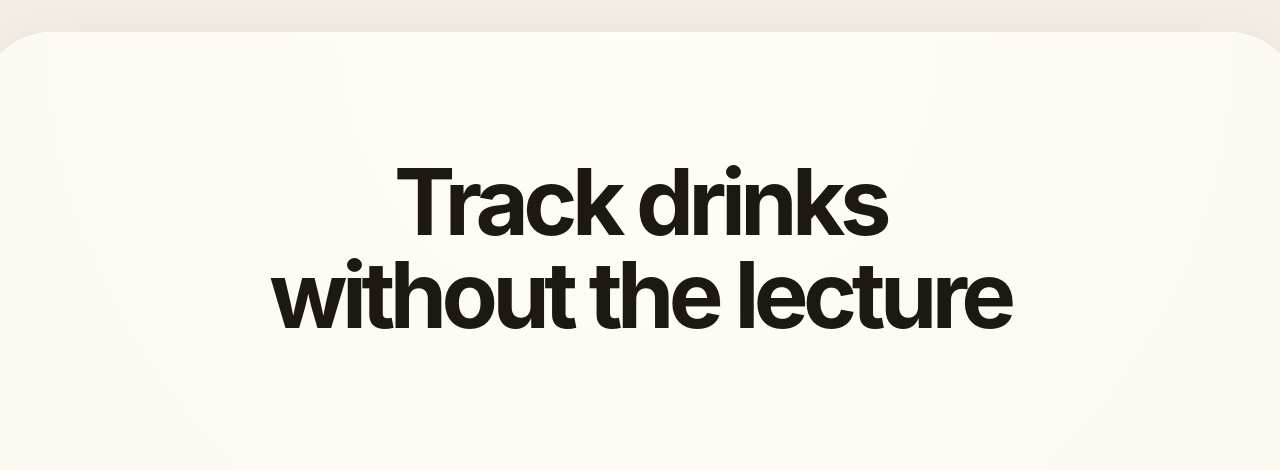
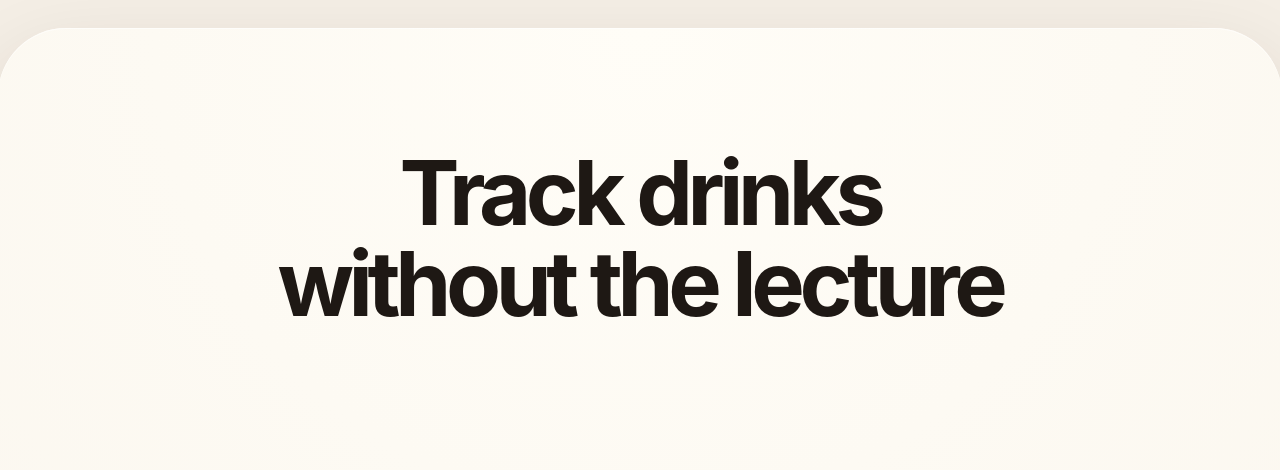
Before and after one commit to aleshh/app-store-screenshot-builder, a website with bundled scripts: page src/index.html in a window 1280 px wide. Shown: the top 470 px of the page. Built offline with nearby package versions, Linux system fonts and the light colour scheme; files whose address does not match are found by name.

Commit message:
Update output image dimensions to match App Store requirement

```diff
--- a/scripts/export.mjs
+++ b/scripts/export.mjs
@@ -89,10 +89,10 @@ const browser = await chromium.launch({
 
 const page = await browser.newPage({
   viewport: {
-    width: 1500,
-    height: 3200
+    width: 1400,
+    height: 3000
   },
-  deviceScaleFactor: 2
+  deviceScaleFactor: 1
 });
 
 await page.setContent(html, { waitUntil: "load" });
--- a/src/styles.css
+++ b/src/styles.css
@@ -2,9 +2,9 @@
   --page-bg: #f4eee5;
   --panel-bg: radial-gradient(circle at top, #fffdf7 0%, #f7f1e7 68%, #efe6d7 100%);
   --ink: #1e1814;
-  --canvas-width: 1320px;
-  --canvas-height: 2868px;
-  --phone-width: 1020px;
+  --canvas-width: 1284px;
+  --canvas-height: 2778px;
+  --phone-width: 992px;
   --phone-height: calc(var(--phone-width) * (2760 / 1350));
   --screen-left: calc(var(--phone-width) * (72 / 1350));
   --screen-top: calc(var(--phone-height) * (69 / 2760));
@@ -26,7 +26,7 @@ body {
 }
 
 body {
-  padding: 32px;
+  padding: 28px;
 }
 
 .gallery {
@@ -39,7 +39,7 @@ body {
   width: var(--canvas-width);
   height: var(--canvas-height);
   background: var(--panel-bg);
-  border-radius: 72px;
+  border-radius: 68px;
   overflow: hidden;
   position: relative;
   box-shadow:
@@ -50,7 +50,7 @@ body {
 .panel-inner {
   position: absolute;
   inset: 0;
-  padding: 124px 76px 84px;
+  padding: 120px 74px 82px;
   display: flex;
   flex-direction: column;
   align-items: center;
@@ -59,9 +59,9 @@ body {
 .headline {
   margin: 0;
   width: 100%;
-  max-width: 1080px;
+  max-width: 1040px;
   text-align: center;
-  font-size: 92px;
+  font-size: 90px;
   line-height: 1.01;
   letter-spacing: -0.06em;
   font-weight: 700;
@@ -69,7 +69,7 @@ body {
 }
 
 .phone-wrap {
-  margin-top: 168px;
+  margin-top: 162px;
   position: relative;
   width: var(--phone-width);
   height: var(--phone-height);
```
